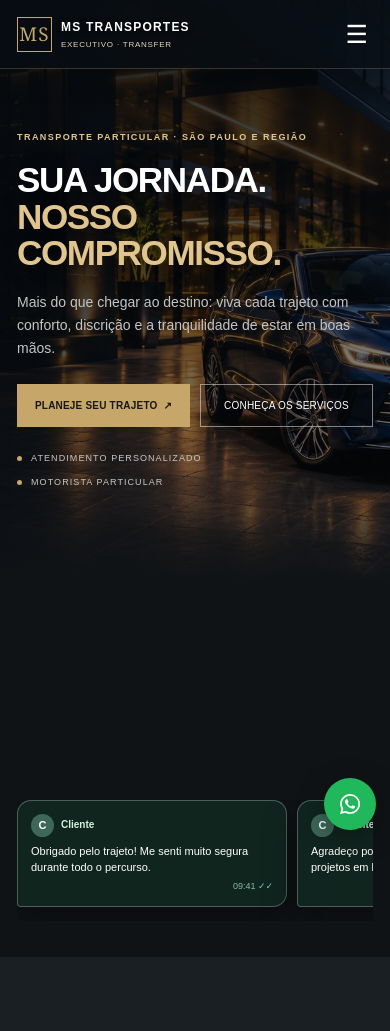
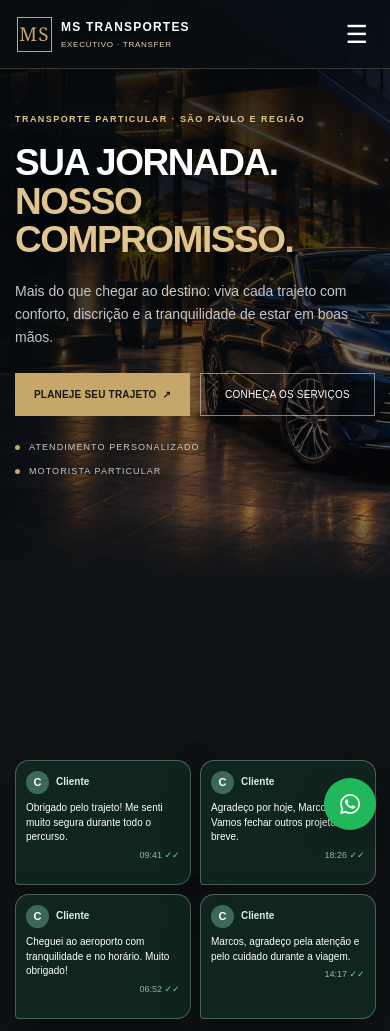
Before and after one commit to marcossimeone/ms-transportes-executivo, a plain HTML site: page index.html in a window 390 px wide. Shown: the top 1031 px of the page. Drawn offline with Linux system fonts and the light colour scheme.

Commit message:
Adapta quatro depoimentos do banner ao mobile e tablet sem sobreposição

```diff
--- a/style.css
+++ b/style.css
@@ -259,3 +259,29 @@ gap:8px!important;
 .hero-conversations{width:47vw!important}
 .hero-conversations .chat-bubble p{font-size:8px!important}
 }
+
+/* Responsividade dos depoimentos: quatro cartões, sem sobrepor carro ou título */
+@media(max-width:1099px){
+.hero{display:flex!important;flex-direction:column!important;align-items:stretch!important;height:auto!important;min-height:0!important;padding:0 0 28px!important;overflow:hidden!important}
+.hero>.wrap{position:relative!important;z-index:3!important;width:min(100% - 36px,720px)!important;min-height:750px!important;padding:0 0 24px!important;margin:0 auto!important}
+.hero .hero-content{padding-top:125px!important;max-width:100%!important}
+.hero-conversations{position:relative!important;inset:auto!important;top:auto!important;right:auto!important;bottom:auto!important;left:auto!important;transform:none!important;display:grid!important;grid-template-columns:repeat(2,minmax(0,1fr))!important;gap:10px!important;width:min(100% - 36px,720px)!important;max-width:720px!important;margin:0 auto!important;padding:0!important;overflow:visible!important;pointer-events:none!important;z-index:5!important}
+.hero-conversations .chat-bubble,.hero-conversations .chat-bubble:last-child{position:relative!important;inset:auto!important;grid-column:auto!important;justify-self:stretch!important;flex:none!important;width:100%!important;max-width:none!important;min-width:0!important;height:auto!important;min-height:105px!important;margin:0!important;padding:12px!important;box-sizing:border-box!important;animation:msChatRise .8s ease-out both!important;animation-delay:var(--delay,0s)!important}
+.hero-conversations .chat-bubble:nth-child(n+5){display:none!important}
+.hero-conversations .chat-bubble p{font-size:11px!important;line-height:1.45!important;overflow-wrap:anywhere!important}
+.hero-conversations:after{display:none!important}
+}
+@media(max-width:600px){
+.hero>.wrap{min-height:760px!important;width:calc(100% - 30px)!important}
+.hero .hero-content{padding-top:112px!important}
+.hero h1{font-size:clamp(37px,9vw,52px)!important;line-height:1.04!important}
+.hero-photo{bottom:30px!important}
+.hero-conversations{width:calc(100% - 30px)!important;grid-template-columns:repeat(2,minmax(0,1fr))!important;gap:9px!important;overflow:visible!important}
+.hero-conversations .chat-bubble,.hero-conversations .chat-bubble:last-child{flex:none!important;max-width:none!important;width:100%!important;min-height:125px!important;padding:10px!important}
+.hero-conversations .chat-bubble p{font-size:10px!important}
+}
+@media(max-width:380px){
+.hero>.wrap{min-height:790px!important}
+.hero-conversations{grid-template-columns:1fr!important}
+.hero-conversations .chat-bubble,.hero-conversations .chat-bubble:last-child{min-height:0!important}
+}
```
